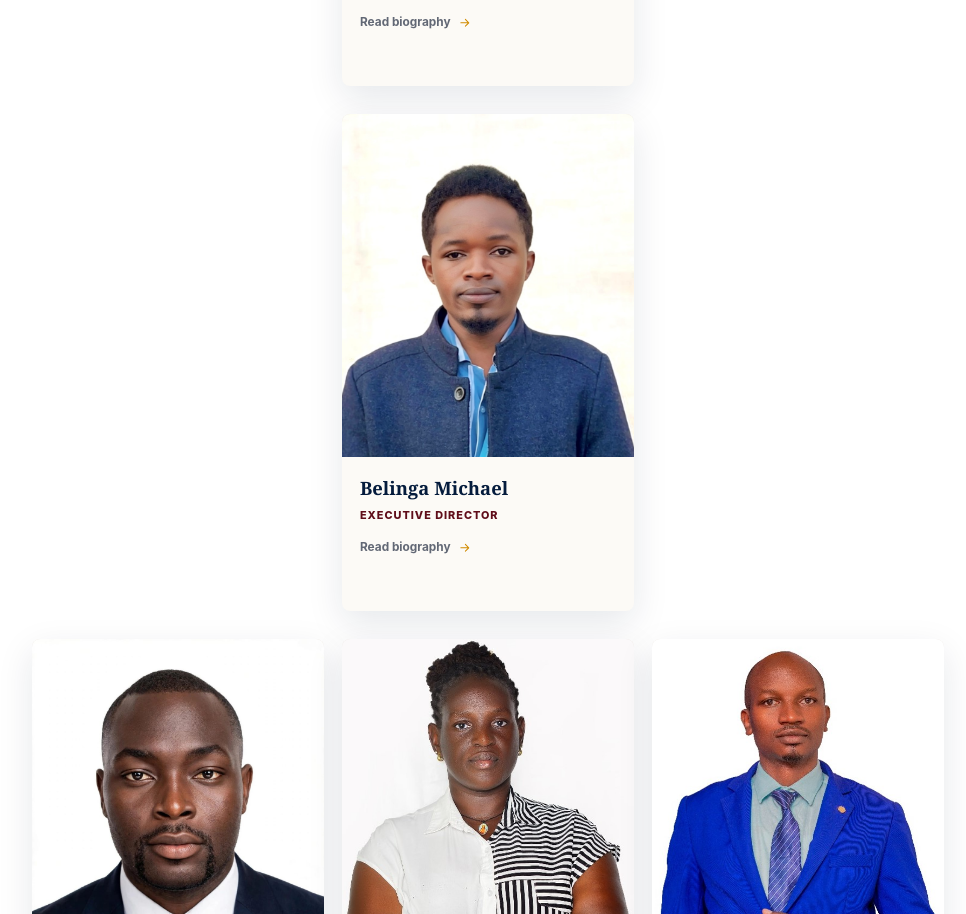
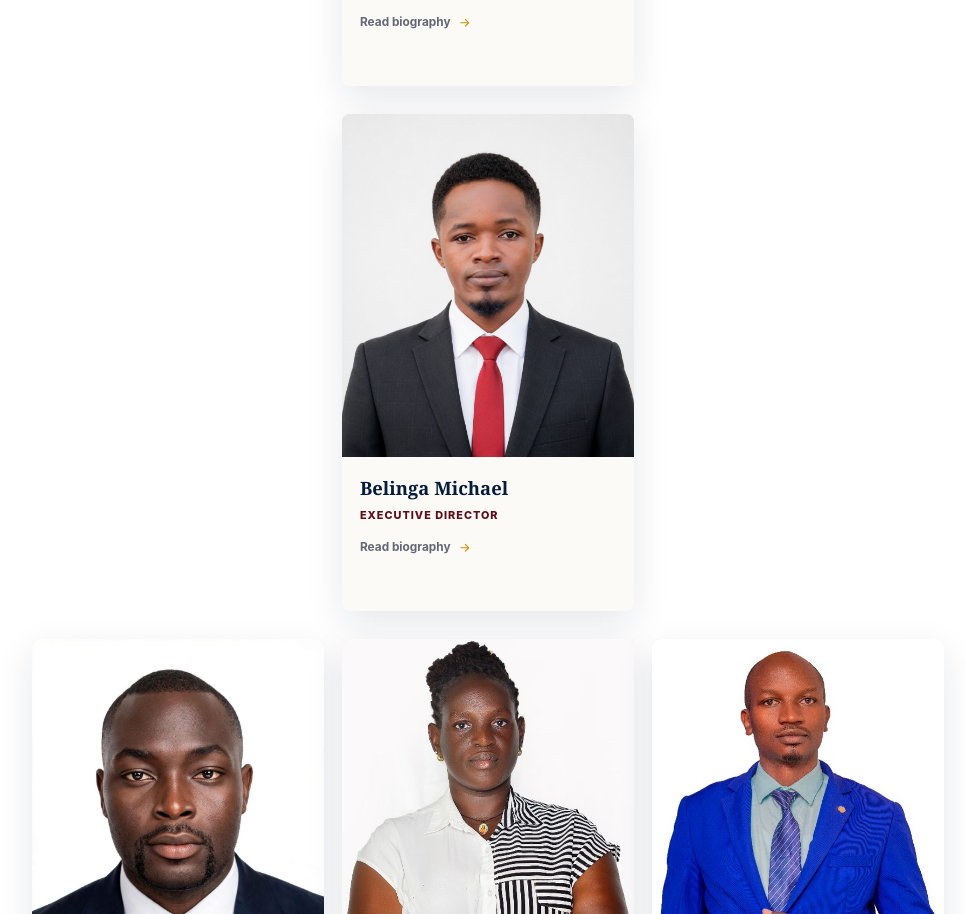
Before and after one commit to watumwa/amef, a website built with Vite: page frontend/about/index.html in a window 1280 px wide. Shown: the part 5148-6062 px from the top of the page, without its empty margins (152-1118 px from the left). Built offline with nearby package versions, Linux system fonts and the light colour scheme.

Commit message:
update-35

```diff
--- a/frontend/about/index.html
+++ b/frontend/about/index.html
@@ -106,7 +106,7 @@
             <div class="team-grid__row team-grid__row--single">
               <article class="team-card reveal">
                 <button type="button" data-team-open="michael-biography" data-team-name="Belinga Michael" data-team-role="Executive Director" aria-haspopup="dialog">
-                  <span class="team-card__photo"><img src="/assets/our-team/ED.jpeg" alt="Belinga Michael, Executive Director at AMEF" loading="lazy" width="1012" height="970" /></span>
+                  <span class="team-card__photo"><img src="/assets/our-team/ED-1.jpeg" alt="Belinga Michael, Executive Director at AMEF" loading="lazy" width="1012" height="970" /></span>
                   <span class="team-card__content"><strong>Belinga Michael</strong><small>Executive Director</small><span class="team-card__link">Read biography <svg class="icon" aria-hidden="true"><use href="#icon-arrow"></use></svg></span></span>
                 </button>
               </article>
```
Also changed, not shown: frontend/assets/our-team/ED-1.jpeg (added).
